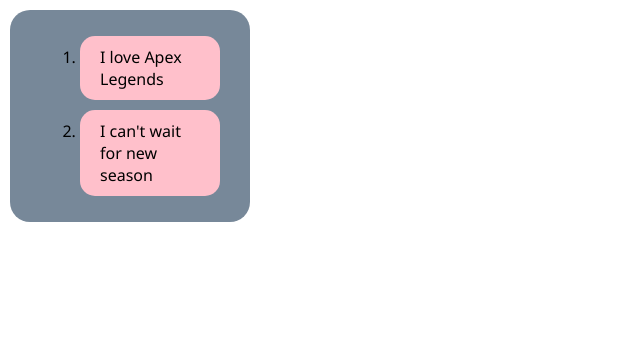
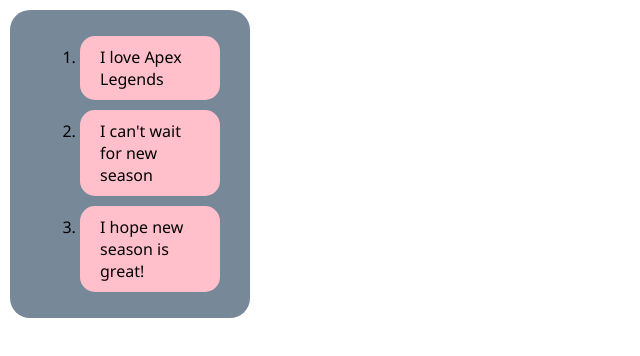
Before and after one commit to advit2611/Learning-React, a React (Create React App) app: page / in a window 1280 px wide. Shown: the top 356 px of the page, without its empty margins (0-640 px from the left). Built offline with nearby package versions, Linux system fonts and the light colour scheme.

Commit message:
Added a new TodoItem

```diff
--- a/src/App.tsx
+++ b/src/App.tsx
@@ -11,6 +11,10 @@
   {
     id:2,
     title: `I can't wait for new season`
+  },
+  {
+    id:3,
+    title: `I hope new season is great!`
   }
 ]
 
```
